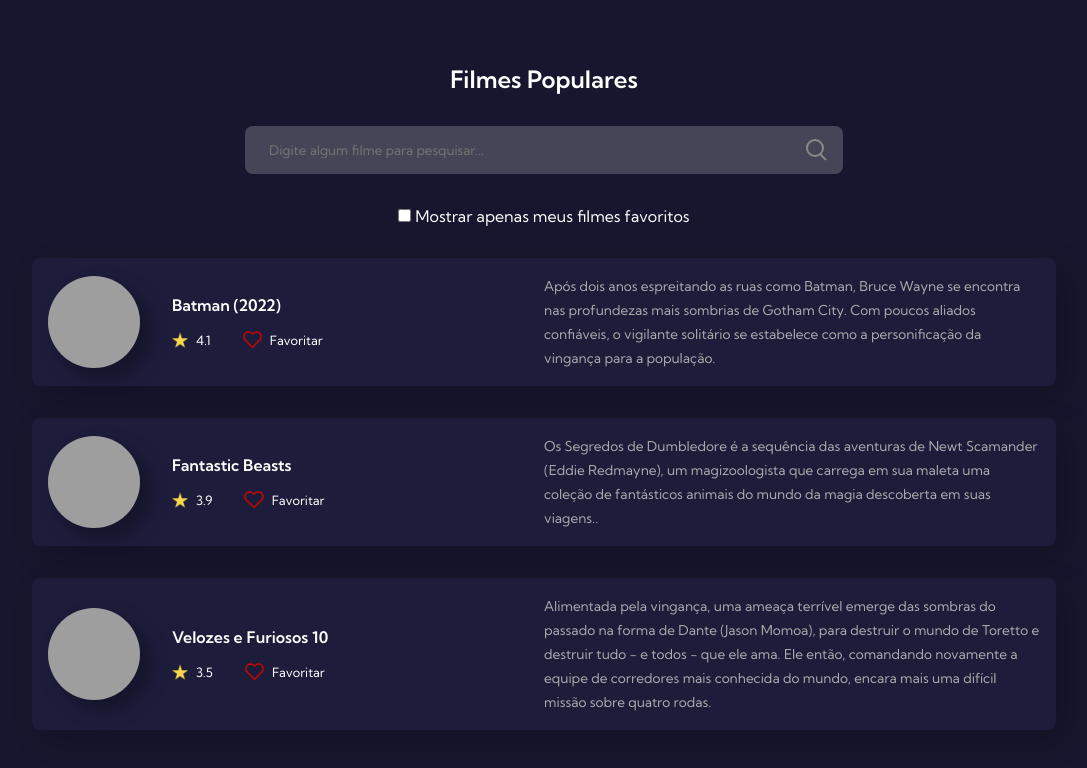
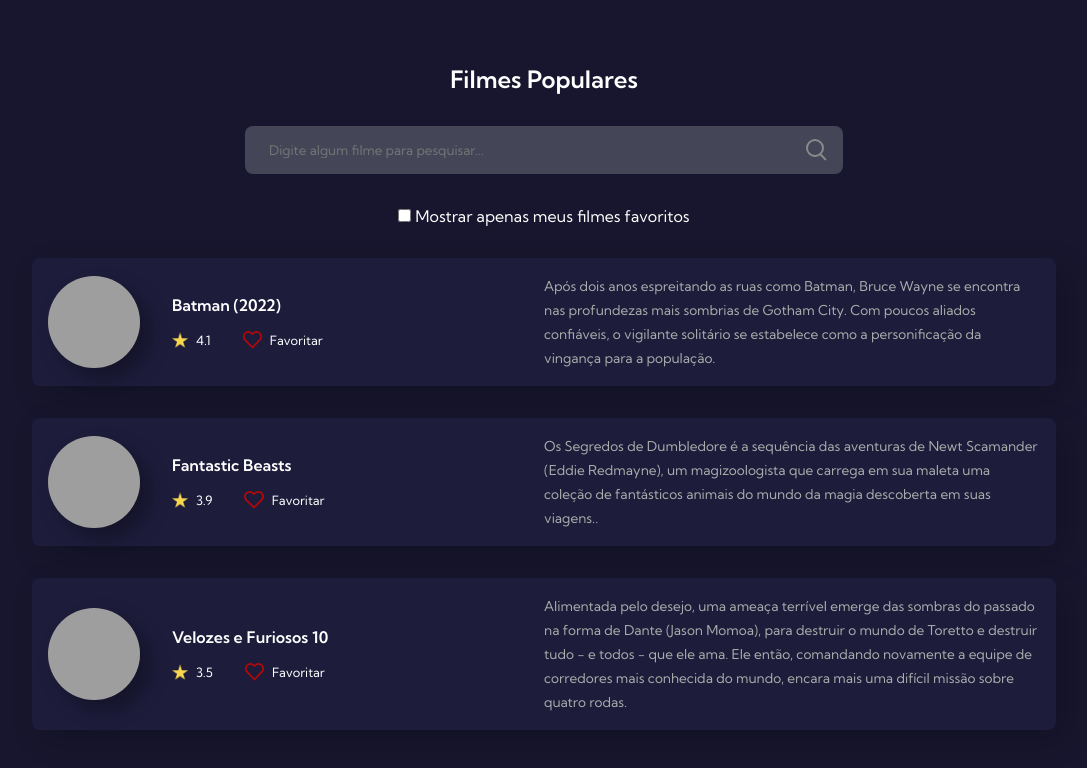
Before and after one commit to NelsonALima/7DaysOfCode-Github, a plain HTML site: page index.html in a window 1280 px wide. Shown: the whole page, without its empty margins (96-1183 px from the left). Drawn offline with Linux system fonts and the light colour scheme; grey boxes are pictures that could not be loaded.

Commit message:
Alteração da descrição do terceiro filme

```diff
--- a/index.html
+++ b/index.html
@@ -90,7 +90,7 @@
           </div>
         </div>
         <div class="movie-description">
-          <span>Alimentada pela vingança, uma ameaça terrível emerge das sombras do passado na forma de Dante (Jason Momoa), para destruir o mundo de Toretto e destruir tudo - e todos - que ele ama. Ele então, comandando novamente a equipe de corredores mais conhecida do mundo, encara mais uma difícil missão sobre quatro rodas.</span>
+          <span>Alimentada pelo desejo, uma ameaça terrível emerge das sombras do passado na forma de Dante (Jason Momoa), para destruir o mundo de Toretto e destruir tudo - e todos - que ele ama. Ele então, comandando novamente a equipe de corredores mais conhecida do mundo, encara mais uma difícil missão sobre quatro rodas.</span>
         </div>
       </div>
     </div>
```
